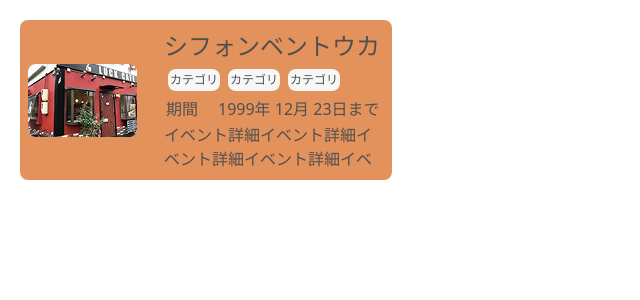
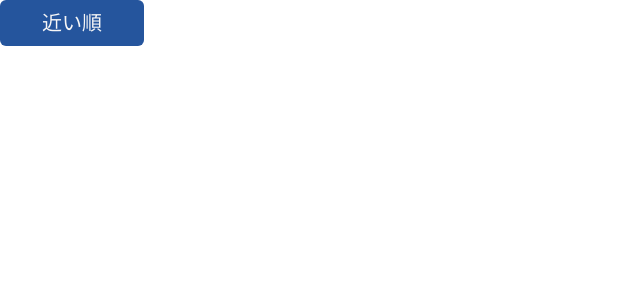
Before and after one commit to vantan-production/OutingSuggestionApp, a Next.js app in the folder frontend/src/: page /test in a window 1280 px wide. Shown: the top 300 px of the page, without its empty margins (0-640 px from the left). Built offline with nearby package versions, Linux system fonts and the light colour scheme; a web font is replaced by a local one.

Commit message:
add リスト作成

```diff
--- /dev/null
+++ b/frontend/src/components/sort-list.tsx
@@ -0,0 +1,43 @@
+"use client";
+
+import { useState } from "react";
+
+export default function SortMenu() {
+  const [open, setOpen] = useState(false);
+  const [selected, setSelected] = useState("近い順");
+
+  const options = ["近い順", "遠い順", "新しい順", "古い順", "評価が高い順"];
+
+  return (
+    <div className="relative h-11 w-36">
+      <button
+        onClick={() => setOpen(!open)}
+        className="h4 flex items-center justify-center w-full bg-blue text-white px-2 py-2 rounded-md hover:opacity-90"
+      >
+        {selected}
+      </button>
+
+      {open && (
+        <div className="h4 absolute right-0 w-36  bg-white shadow-md rounded-md overflow-hidden">
+          {options.map((option, i) => (
+            <button
+              key={i}
+              onClick={() => {
+                setSelected(option); // メインボタンに反映
+                setOpen(false);       // リストを閉じる
+              }}
+              className="h4 block w-full text-left px-2 py-2 border-b border-[#767680]/50 last:border-none
+                          bg-[#767680]/10 hover:bg-[#767680]/20 active:bg-blue active:text-white
+                          transition-colors duration-150"
+            >
+              {option}
+            </button>
+          ))}
+        </div>
+      )}
+      <div>
+        <img src="" alt="" />
+      </div>
+    </div>
+  );
+}
--- a/frontend/src/src/app/test/page.tsx
+++ b/frontend/src/src/app/test/page.tsx
@@ -1,10 +1,10 @@
 
 
-import EventList from "../../../components/event-list";
+import SortMenu from "../../../components/sort-list";
 export default function TestPage() {
   return (
     <div>
-      <EventList />
+      <SortMenu />
     </div>
   );
 }
```
